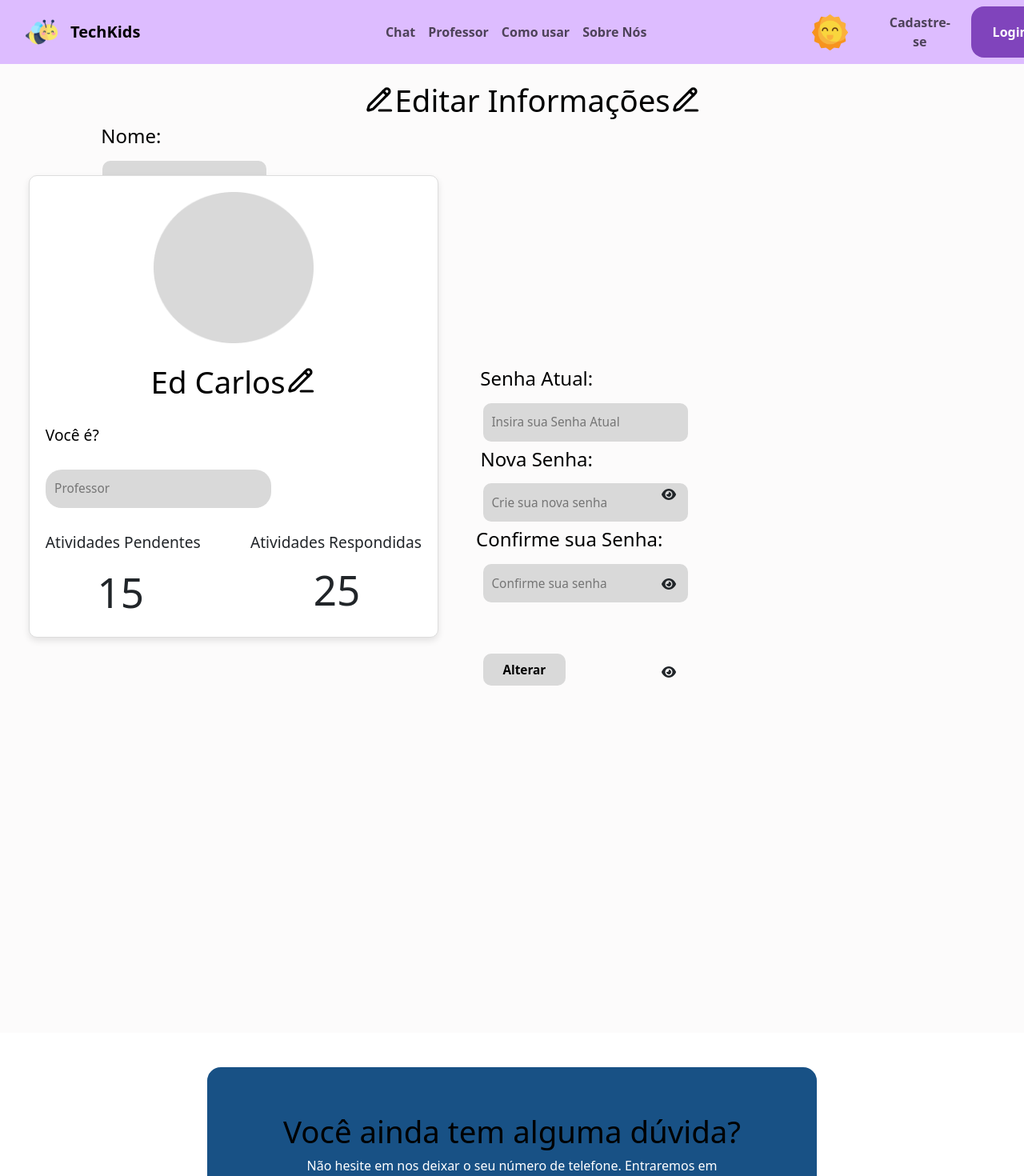
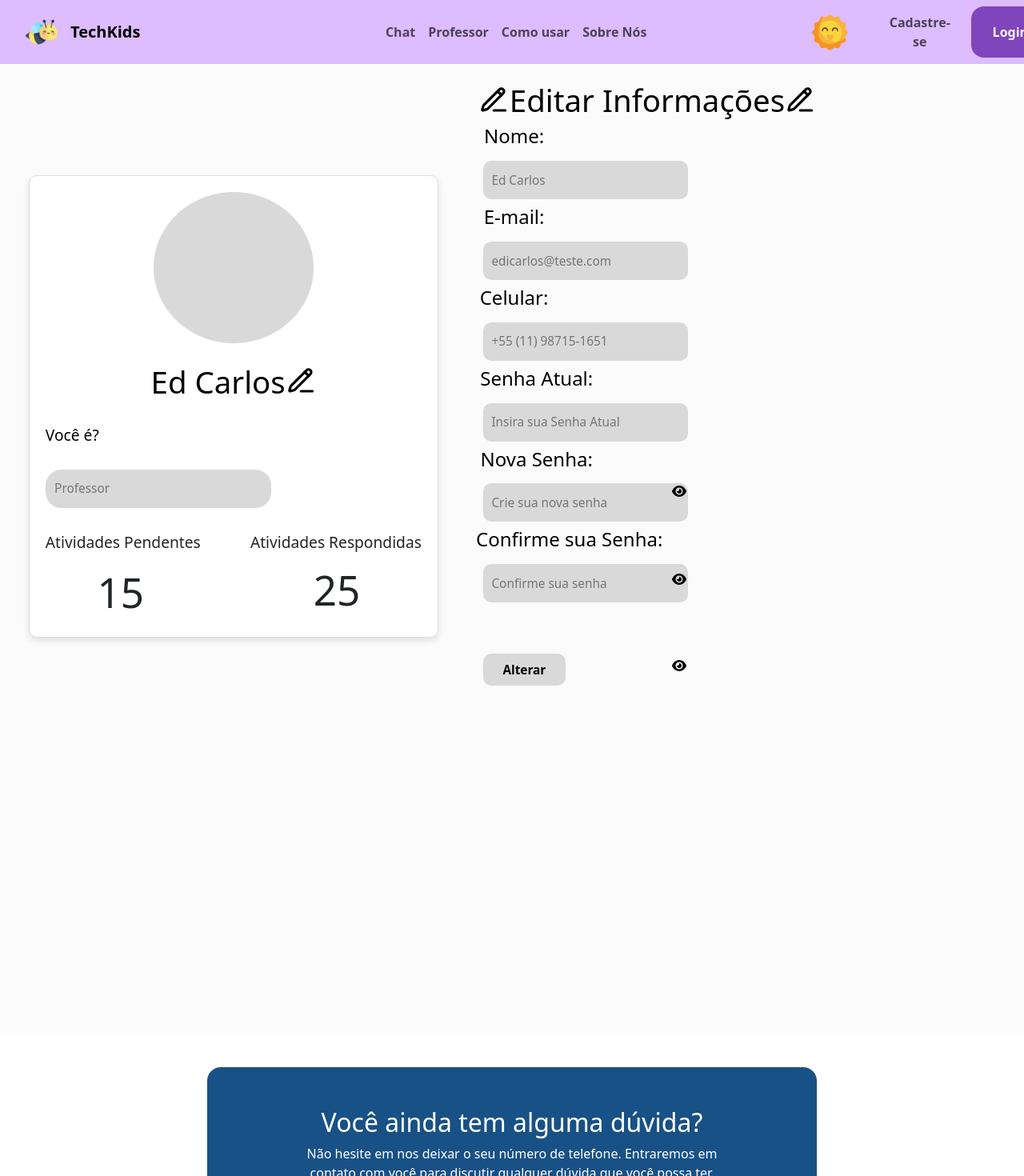
Before and after one commit to guxtavow/TCC, a React (Create React App) app in the folder TCC/: page /LoginScreen in a window 1280 px wide. Shown: the top 1470 px of the page at 80% size. Built offline with nearby package versions, Linux system fonts and the light colour scheme.

Commit message:
style (classes)

```diff
--- a/TCC/package.json
+++ b/TCC/package.json
@@ -3,6 +3,8 @@
   "version": "0.1.0",
   "private": true,
   "dependencies": {
+    "@fortawesome/free-solid-svg-icons": "^6.6.0",
+    "@fortawesome/react-fontawesome": "^0.2.2",
     "@testing-library/jest-dom": "^5.17.0",
     "@testing-library/react": "^13.4.0",
     "@testing-library/user-event": "^13.5.0",
--- a/TCC/src/pages/AddFilho/AddFilho.css
+++ b/TCC/src/pages/AddFilho/AddFilho.css
@@ -8,7 +8,7 @@ form {
     background-color: #fcfbfb;
   }
 
-  h1 {
+  .titulo3 {
     display: flex;
     justify-content: center;
     align-items: center;
@@ -18,37 +18,24 @@ form {
     margin-left: 5%;
   }
 
-  #Circulo {
-    margin: 0 auto 20px;
-    width: 200px;
-  }
-
-  h3 {
-    max-width: 20vw;
-    text-align: left;
-    font-size: 1.5vw;
-    margin: 3vh 0;
-    color: black;
-  }
-
-  h4 {
+  .name2 {
     margin-left: -93%;
     color: black;
   }
 
-  h5 {
+  .email2 {
+    margin-left: -93%;
+    color: black;
+  }
+
+  .date {
     margin-left: -33%;
     color: black;
   }
 
-  .Atividades {
-    display: flex;
-    justify-content: space-between;
-    margin-top: 5%;
-  }
-
-  .frase {
-    font-size: 1.5vw;
+  .senha4 {
+    margin-left: -94%;
+    color: black;
   }
 
   .add {
@@ -67,7 +54,7 @@ form {
     margin-block-end: 10%;
   }
 
-  .input-box {
+  .input-box4 {
     width: 20%;
     height: 6vh;
     background-color: #D9D9D9;
@@ -76,3 +63,13 @@ form {
     box-sizing: border-box;
     margin-right: 10%;
   }
+
+  .input-box4 input {
+    width: 100%;
+    height: 100%;
+    background: transparent;
+    border: none;
+    outline: none;
+    padding: 1.5vh 4%;
+    font-size: 1.2vw;
+  }
--- a/TCC/src/pages/AddFilho/AddFilho.js
+++ b/TCC/src/pages/AddFilho/AddFilho.js
@@ -18,9 +18,9 @@ export default function AddFilho() {
         <div>
             <form action="">
                 {/* Subtítulo */}
-                <h1> <LuPencilLine/> Adicionar Filho <LuPencilLine/></h1>
-                <h4>Nome:</h4>
-                <div className="input-box">
+                <h1 className='titulo3'> <LuPencilLine/> Adicionar Filho <LuPencilLine/></h1>
+                <h4 className='name2'>Nome:</h4>
+                <div className="input-box4">
                     <input
                         type="text"
                         placeholder="Edi Carlos Junior"
@@ -28,8 +28,8 @@ export default function AddFilho() {
                     />
                 </div>
 
-                <h4>E-mail:</h4>
-                <div className="input-box">
+                <h4 className='email2'>E-mail:</h4>
+                <div className="input-box4">
                     <input
                         type="text"
                         placeholder="edicarlos@teste.com"
@@ -37,16 +37,16 @@ export default function AddFilho() {
                     />
                 </div>
 
-                <h5>Data de Nascimento</h5>
-                <div className="input-box">
+                <h5 className='date'>Data de Nascimento</h5>
+                <div className="input-box4">
                     <input
                         type="text"
                         placeholder="30/06/2018"
                         required
                     />
                     </div>
-                <h4>Senha</h4>
-                <div className="input-box">
+                <h4 className='senha4'>Senha</h4>
+                <div className="input-box4">
                     <input
                         type={showPassword ? "text" : "password"}
                         placeholder="Insira uma Senha"
@@ -56,9 +56,10 @@ export default function AddFilho() {
                         icon={showPassword ? faEyeSlash : faEye}
                         onClick={togglePasswordVisibility}
                         style={{
+                            color: 'black',
                             position: "absolute",
                             right: "74vw",
-                            top: "76.4%",
+                            top: "76.2%",
                             transform: "translateY(-50%)",
                             cursor: "pointer",
                         }}
--- a/TCC/src/pages/EditarProf/EditarProf.css
+++ b/TCC/src/pages/EditarProf/EditarProf.css
@@ -19,7 +19,7 @@ form {
   padding: 20px;
 }
 
-  h1 {
+.titulo {
   display: flex;
   justify-content: center;
   align-items: center;
@@ -34,7 +34,7 @@ form {
   width: 200px;
 }
 
-  h2 {
+.pessoa {
   display: flex;
   align-items: center;
   justify-content: center;
@@ -43,7 +43,7 @@ form {
   margin-top: 1%;
 }
 
-  h3 {
+.quem {
   max-width: 20vw;
   text-align: left;
   font-size: 1.5vw;
@@ -51,7 +51,19 @@ form {
   color: black;
 }
 
-  h4 {
+/* Classes para campos de entrada */
+.names {
+  color: black;
+  margin-left: 0.5%;
+}
+
+.email {
+  color: black;
+  margin-left: 0.5%;
+}
+
+.celular {
+  color: black;
   margin-left: 0.5%;
 }
 
@@ -74,6 +86,7 @@ form {
   color: black;
 }
 
+/* Caixa de entrada principal */
 .input-box1 {
   position: relative;
   width: 60%;
@@ -94,6 +107,7 @@ form {
   font-size: 1.2vw;
 }
 
+/* Seção de atividades */
 .Atividades {
   display: flex;
   justify-content: space-between;
@@ -104,6 +118,7 @@ form {
   font-size: 1.5vw;
 }
 
+/* Números exibidos */
 .numero, .numero1 {
   font-size: 4vw;
   display: inline-block;
@@ -119,6 +134,7 @@ form {
   margin-top: -17%;
 }
 
+/* Botão de alterar */
 .alterar {
   width: 10%;
   height: 5vh;
@@ -135,6 +151,7 @@ form {
   margin-block-end: 40%;
 }
 
+/* Outras caixas de entrada */
 .input-box {
   width: 20%;
   height: 6vh;
@@ -154,6 +171,7 @@ form {
   box-sizing: border-box;
   margin-left: 46.5%;
 }
+
 .input-box2 input {
   width: 100%;
   height: 100%;
@@ -163,3 +181,23 @@ form {
   padding: 1.5vh 4%;
   font-size: 1.2vw;
 }
+
+.input-box3 {
+  width: 25%;
+  height: 6vh;
+  background-color: #D9D9D9;
+  border-radius: 10px;
+  margin: 1vh 0;
+  box-sizing: border-box;
+  margin-left: 46.5%;
+}
+
+.input-box3 input {
+  width: 100%;
+  height: 100%;
+  background: transparent;
+  border: none;
+  outline: none;
+  padding: 1.5vh 4%;
+  font-size: 1.2vw;
+}
--- a/TCC/src/pages/EditarProf/EditarProf.js
+++ b/TCC/src/pages/EditarProf/EditarProf.js
@@ -6,9 +6,8 @@ import { LuPencilLine } from "react-icons/lu";
 import { FontAwesomeIcon } from "@fortawesome/react-fontawesome";
 import { faEye, faEyeSlash } from "@fortawesome/free-solid-svg-icons";
 
-// Cria um componente chamado Vantagens
+// Cria um componente chamado EditarProf
 export default function EditarProf() {
-
     const [showPassword, setShowPassword] = useState(false);
 
     const togglePasswordVisibility = () => {
@@ -19,9 +18,12 @@ export default function EditarProf() {
         <div>
             <form action="">
                 {/* Subtítulo */}
-                <h1> <LuPencilLine/>  Editar Informações <LuPencilLine/></h1>
-                <h4>Nome:</h4>
-                <div className="input-box">
+                <h1 className='titulo'>
+                    <LuPencilLine /> Editar Informações <LuPencilLine />
+                </h1>
+
+                <h4 className='names'>Nome:</h4>
+                <div className="input-box3">
                     <input
                         type="text"
                         placeholder="Ed Carlos"
@@ -29,8 +31,8 @@ export default function EditarProf() {
                     />
                 </div>
 
-                <h4>E-mail:</h4>
-                <div className="input-box">
+                <h4 className='email'>E-mail:</h4>
+                <div className="input-box3">
                     <input
                         type="text"
                         placeholder="edicarlos@teste.com"
@@ -38,14 +40,15 @@ export default function EditarProf() {
                     />
                 </div>
 
-                <h4>Celular:</h4>
-                <div className="input-box">
+                <h4 className='celular'>Celular:</h4>
+                <div className="input-box3">
                     <input
                         type="text"
                         placeholder="+55 (11) 98715-1651"
                         required
                     />
                 </div>
+
                 <h4 className='Senha'>Senha Atual:</h4>
                 <div className="input-box2">
                     <input
@@ -58,13 +61,15 @@ export default function EditarProf() {
                         onClick={togglePasswordVisibility}
                         style={{
                             position: "absolute",
-                            right: "34vw",
-                            top: "77.2%",
+                            color: 'black',
+                            right: "33vw",
+                            top: "76.7%",
                             transform: "translateY(-50%)",
                             cursor: "pointer",
                         }}
                     />
                 </div>
+
                 <h4 className='Senha1'>Nova Senha:</h4>
                 <div className="input-box2">
                     <input
@@ -76,9 +81,10 @@ export default function EditarProf() {
                         icon={showPassword ? faEyeSlash : faEye}
                         onClick={togglePasswordVisibility}
                         style={{
+                            color: 'black',
                             position: "absolute",
-                            right: "34vw",
-                            top: "91.2%",
+                            right: "33vw",
+                            top: "90.5%",
                             transform: "translateY(-50%)",
                             cursor: "pointer",
                         }}
@@ -96,19 +102,22 @@ export default function EditarProf() {
                         icon={showPassword ? faEyeSlash : faEye}
                         onClick={togglePasswordVisibility}
                         style={{
+                            color: 'black',
                             position: "absolute",
-                            right: "34vw",
-                            top: "105%",
+                            right: "33vw",
+                            top: "104vh",
                             transform: "translateY(-50%)",
                             cursor: "pointer",
                         }}
                     />
                 </div>
+
                 <div className='card'>
-                <img src={Circulo} alt='forma' id='Circulo' style={{ width: '200px'}} />
-                <h2>Ed Carlos <LuPencilLine /></h2>
+                    <img src={Circulo} alt='forma' id='Circulo' style={{ width: '200px' }} />
+                    <h2 className='pessoa'>Ed Carlos <LuPencilLine /></h2>
+
                     {/* Campos de entrada de dados */}
-                <h3>Você é?</h3>
+                    <h3 className='quem'>Você é?</h3>
                     <div className="input-box1">
                         <input
                             type="text"
@@ -121,7 +130,8 @@ export default function EditarProf() {
                         <h6 className='frase'> Atividades Pendentes </h6>
                         <h6 className='frase'> Atividades Respondidas </h6>
                     </div>
-                  <h7 className='numero'> 15 </h7> <h7 className='numero1'> 25 </h7>
+                    <h7 className='numero'> 15 </h7>
+                    <h7 className='numero1'> 25 </h7>
                 </div>
 
                 {/* Botão de envio */}
--- a/TCC/src/pages/EditarResp/EditarResp.css
+++ b/TCC/src/pages/EditarResp/EditarResp.css
@@ -19,7 +19,7 @@ form {
   padding: 20px;
 }
 
-h1 {
+.titulo1 {
   display: flex;
   justify-content: center;
   align-items: center;
@@ -34,7 +34,7 @@ h1 {
   width: 200px;
 }
 
-h2 {
+.pessoa1 {
   display: flex;
   align-items: center;
   justify-content: center;
@@ -43,7 +43,7 @@ h2 {
   margin-top: 1%;
 }
 
-h3 {
+.quem1 {
   max-width: 20vw;
   text-align: left;
   font-size: 1.5vw;
@@ -51,12 +51,17 @@ h3 {
   color: black;
 }
 
-h4 {
+.name1 {
+  color: black;
   margin-left: 0.5%;
 }
-
-h5 {
-  margin-right: 50%;
+.email1 {
+  color: black;
+  margin-left: 0.5%;
+}
+.celular1 {
+  color: black;
+  margin-left: 0.5%;
 }
 
 .Senha {
```
Also changed, not shown: TCC/src/pages/EditarResp/EditarResp.js (+15 -12 lines), 1 other file (tests, documents, lock files or other folders). Lines whose indentation alone changed are shown as unchanged.
